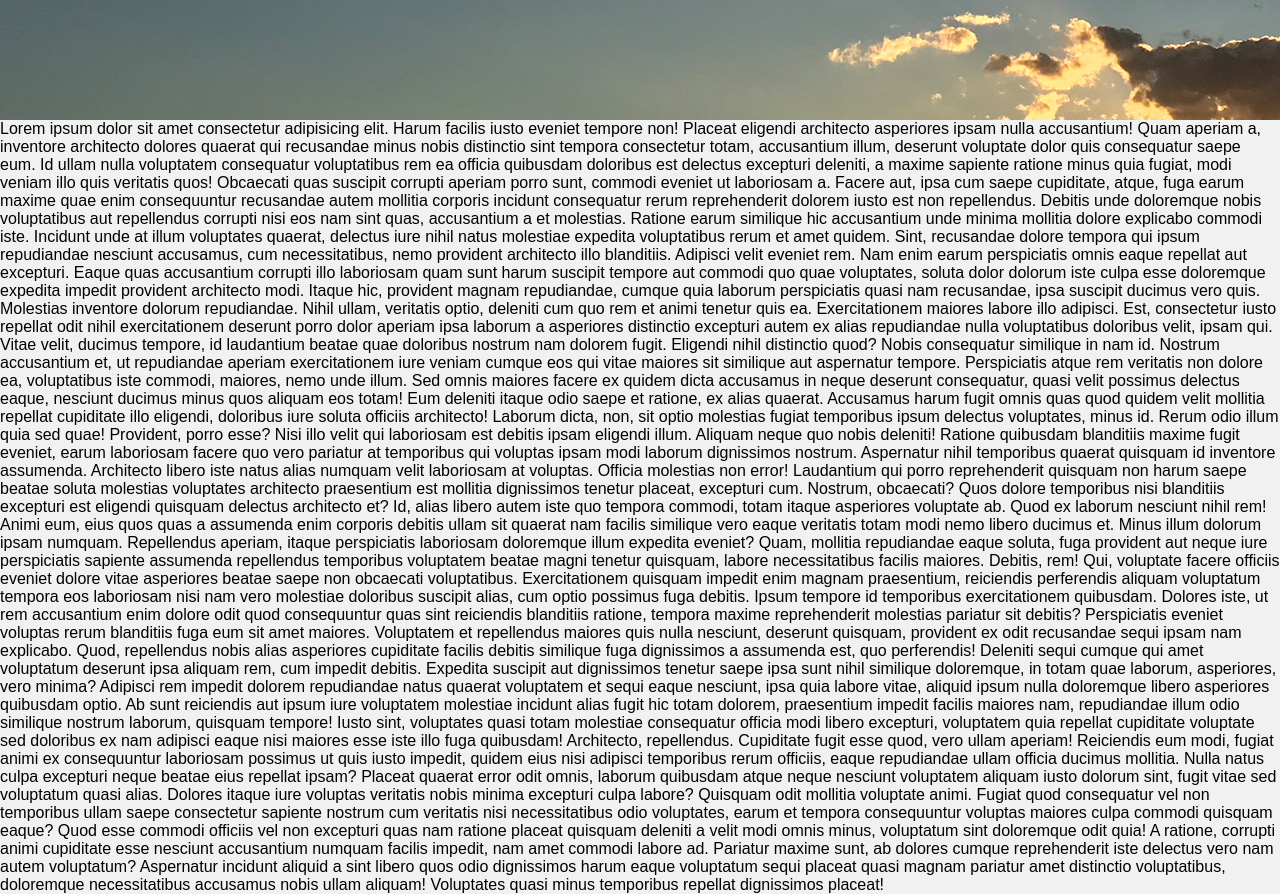
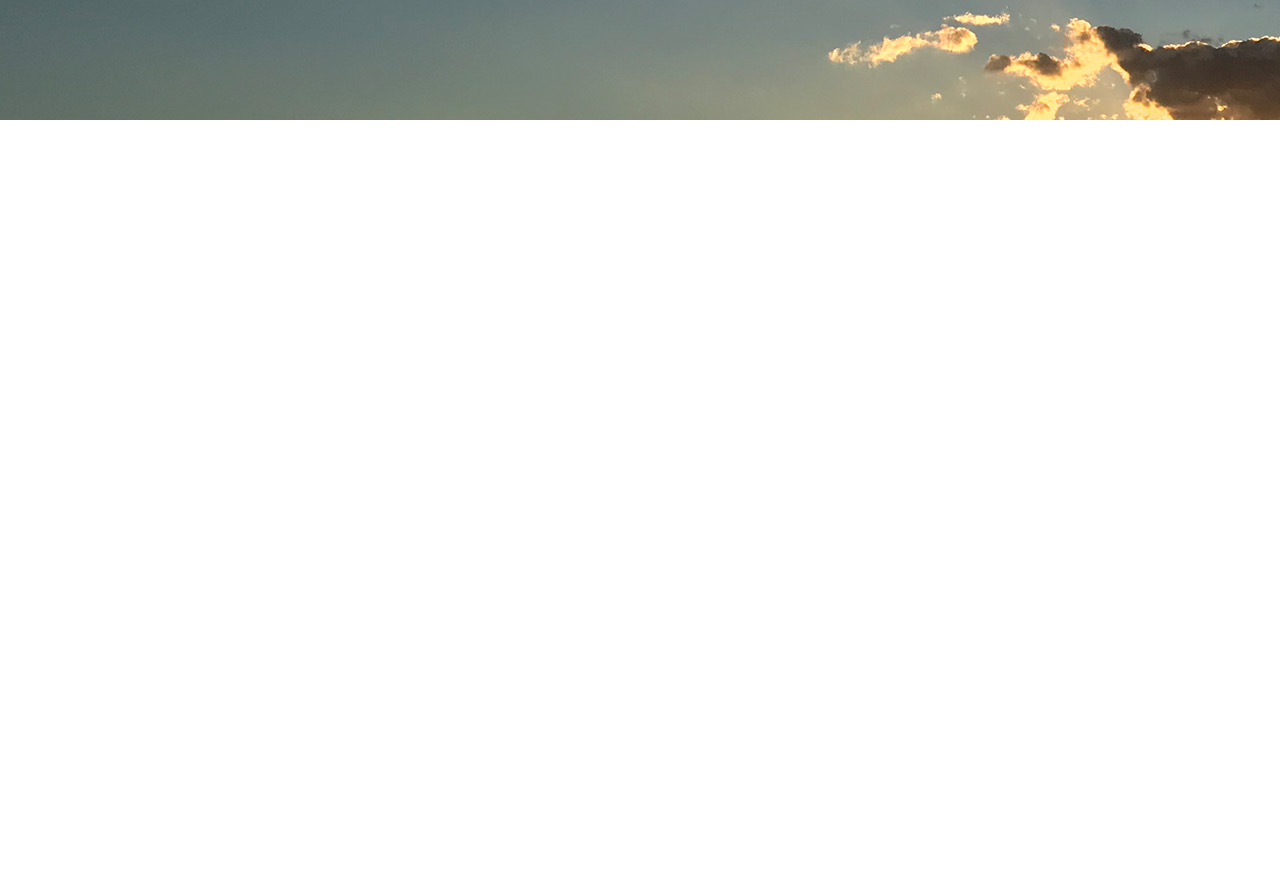
Before and after one commit to mabner/mabner.github.io, a Vue app: page / in a window 1280 px wide. Shown: the part 680-1574 px from the top of the page. After the commit the page ends 800 px from the top, so only its background shows below. Built offline with nearby package versions, Linux system fonts and the light colour scheme.

Commit message:
removes lorem ipsum

```diff
--- a/src/views/HomeView.vue
+++ b/src/views/HomeView.vue
@@ -8,78 +8,6 @@
 				<hr />
 			</div>
 		</section>
-		<section>Lorem ipsum dolor sit amet consectetur adipisicing elit. Harum facilis iusto eveniet tempore non!
-			Placeat eligendi architecto asperiores ipsam nulla accusantium! Quam aperiam a, inventore architecto dolores
-			quaerat qui recusandae minus nobis distinctio sint tempora consectetur totam, accusantium illum, deserunt
-			voluptate dolor quis consequatur saepe eum. Id ullam nulla voluptatem consequatur voluptatibus rem ea
-			officia quibusdam doloribus est delectus excepturi deleniti, a maxime sapiente ratione minus quia fugiat,
-			modi veniam illo quis veritatis quos! Obcaecati quas suscipit corrupti aperiam porro sunt, commodi eveniet
-			ut laboriosam a. Facere aut, ipsa cum saepe cupiditate, atque, fuga earum maxime quae enim consequuntur
-			recusandae autem mollitia corporis incidunt consequatur rerum reprehenderit dolorem iusto est non
-			repellendus. Debitis unde doloremque nobis voluptatibus aut repellendus corrupti nisi eos nam sint quas,
-			accusantium a et molestias. Ratione earum similique hic accusantium unde minima mollitia dolore explicabo
-			commodi iste. Incidunt unde at illum voluptates quaerat, delectus iure nihil natus molestiae expedita
-			voluptatibus rerum et amet quidem. Sint, recusandae dolore tempora qui ipsum repudiandae nesciunt accusamus,
-			cum necessitatibus, nemo provident architecto illo blanditiis. Adipisci velit eveniet rem. Nam enim earum
-			perspiciatis omnis eaque repellat aut excepturi. Eaque quas accusantium corrupti illo laboriosam quam sunt
-			harum suscipit tempore aut commodi quo quae voluptates, soluta dolor dolorum iste culpa esse doloremque
-			expedita impedit provident architecto modi. Itaque hic, provident magnam repudiandae, cumque quia laborum
-			perspiciatis quasi nam recusandae, ipsa suscipit ducimus vero quis. Molestias inventore dolorum repudiandae.
-			Nihil ullam, veritatis optio, deleniti cum quo rem et animi tenetur quis ea. Exercitationem maiores labore
-			illo adipisci. Est, consectetur iusto repellat odit nihil exercitationem deserunt porro dolor aperiam ipsa
-			laborum a asperiores distinctio excepturi autem ex alias repudiandae nulla voluptatibus doloribus velit,
-			ipsam qui. Vitae velit, ducimus tempore, id laudantium beatae quae doloribus nostrum nam dolorem fugit.
-			Eligendi nihil distinctio quod? Nobis consequatur similique in nam id. Nostrum accusantium et, ut
-			repudiandae aperiam exercitationem iure veniam cumque eos qui vitae maiores sit similique aut aspernatur
-			tempore. Perspiciatis atque rem veritatis non dolore ea, voluptatibus iste commodi, maiores, nemo unde
-			illum. Sed omnis maiores facere ex quidem dicta accusamus in neque deserunt consequatur, quasi velit
-			possimus delectus eaque, nesciunt ducimus minus quos aliquam eos totam! Eum deleniti itaque odio saepe et
-			ratione, ex alias quaerat. Accusamus harum fugit omnis quas quod quidem velit mollitia repellat cupiditate
-			illo eligendi, doloribus iure soluta officiis architecto! Laborum dicta, non, sit optio molestias fugiat
-			temporibus ipsum delectus voluptates, minus id. Rerum odio illum quia sed quae! Provident, porro esse? Nisi
-			illo velit qui laboriosam est debitis ipsam eligendi illum. Aliquam neque quo nobis deleniti! Ratione
-			quibusdam blanditiis maxime fugit eveniet, earum laboriosam facere quo vero pariatur at temporibus qui
-			voluptas ipsam modi laborum dignissimos nostrum. Aspernatur nihil temporibus quaerat quisquam id inventore
-			assumenda. Architecto libero iste natus alias numquam velit laboriosam at voluptas. Officia molestias non
-			error! Laudantium qui porro reprehenderit quisquam non harum saepe beatae soluta molestias voluptates
-			architecto praesentium est mollitia dignissimos tenetur placeat, excepturi cum. Nostrum, obcaecati? Quos
-			dolore temporibus nisi blanditiis excepturi est eligendi quisquam delectus architecto et? Id, alias libero
-			autem iste quo tempora commodi, totam itaque asperiores voluptate ab. Quod ex laborum nesciunt nihil rem!
-			Animi eum, eius quos quas a assumenda enim corporis debitis ullam sit quaerat nam facilis similique vero
-			eaque veritatis totam modi nemo libero ducimus et. Minus illum dolorum ipsam numquam. Repellendus aperiam,
-			itaque perspiciatis laboriosam doloremque illum expedita eveniet? Quam, mollitia repudiandae eaque soluta,
-			fuga provident aut neque iure perspiciatis sapiente assumenda repellendus temporibus voluptatem beatae magni
-			tenetur quisquam, labore necessitatibus facilis maiores. Debitis, rem! Qui, voluptate facere officiis
-			eveniet dolore vitae asperiores beatae saepe non obcaecati voluptatibus. Exercitationem quisquam impedit
-			enim magnam praesentium, reiciendis perferendis aliquam voluptatum tempora eos laboriosam nisi nam vero
-			molestiae doloribus suscipit alias, cum optio possimus fuga debitis. Ipsum tempore id temporibus
-			exercitationem quibusdam. Dolores iste, ut rem accusantium enim dolore odit quod consequuntur quas sint
-			reiciendis blanditiis ratione, tempora maxime reprehenderit molestias pariatur sit debitis? Perspiciatis
-			eveniet voluptas rerum blanditiis fuga eum sit amet maiores. Voluptatem et repellendus maiores quis nulla
-			nesciunt, deserunt quisquam, provident ex odit recusandae sequi ipsam nam explicabo. Quod, repellendus nobis
-			alias asperiores cupiditate facilis debitis similique fuga dignissimos a assumenda est, quo perferendis!
-			Deleniti sequi cumque qui amet voluptatum deserunt ipsa aliquam rem, cum impedit debitis. Expedita suscipit
-			aut dignissimos tenetur saepe ipsa sunt nihil similique doloremque, in totam quae laborum, asperiores, vero
-			minima? Adipisci rem impedit dolorem repudiandae natus quaerat voluptatem et sequi eaque nesciunt, ipsa quia
-			labore vitae, aliquid ipsum nulla doloremque libero asperiores quibusdam optio. Ab sunt reiciendis aut ipsum
-			iure voluptatem molestiae incidunt alias fugit hic totam dolorem, praesentium impedit facilis maiores nam,
-			repudiandae illum odio similique nostrum laborum, quisquam tempore! Iusto sint, voluptates quasi totam
-			molestiae consequatur officia modi libero excepturi, voluptatem quia repellat cupiditate voluptate sed
-			doloribus ex nam adipisci eaque nisi maiores esse iste illo fuga quibusdam! Architecto, repellendus.
-			Cupiditate fugit esse quod, vero ullam aperiam! Reiciendis eum modi, fugiat animi ex consequuntur laboriosam
-			possimus ut quis iusto impedit, quidem eius nisi adipisci temporibus rerum officiis, eaque repudiandae ullam
-			officia ducimus mollitia. Nulla natus culpa excepturi neque beatae eius repellat ipsam? Placeat quaerat
-			error odit omnis, laborum quibusdam atque neque nesciunt voluptatem aliquam iusto dolorum sint, fugit vitae
-			sed voluptatum quasi alias. Dolores itaque iure voluptas veritatis nobis minima excepturi culpa labore?
-			Quisquam odit mollitia voluptate animi. Fugiat quod consequatur vel non temporibus ullam saepe consectetur
-			sapiente nostrum cum veritatis nisi necessitatibus odio voluptates, earum et tempora consequuntur voluptas
-			maiores culpa commodi quisquam eaque? Quod esse commodi officiis vel non excepturi quas nam ratione placeat
-			quisquam deleniti a velit modi omnis minus, voluptatum sint doloremque odit quia! A ratione, corrupti animi
-			cupiditate esse nesciunt accusantium numquam facilis impedit, nam amet commodi labore ad. Pariatur maxime
-			sunt, ab dolores cumque reprehenderit iste delectus vero nam autem voluptatum? Aspernatur incidunt aliquid a
-			sint libero quos odio dignissimos harum eaque voluptatum sequi placeat quasi magnam pariatur amet distinctio
-			voluptatibus, doloremque necessitatibus accusamus nobis ullam aliquam! Voluptates quasi minus temporibus
-			repellat dignissimos placeat!</section>
 	</div>
 </template>
 
```
